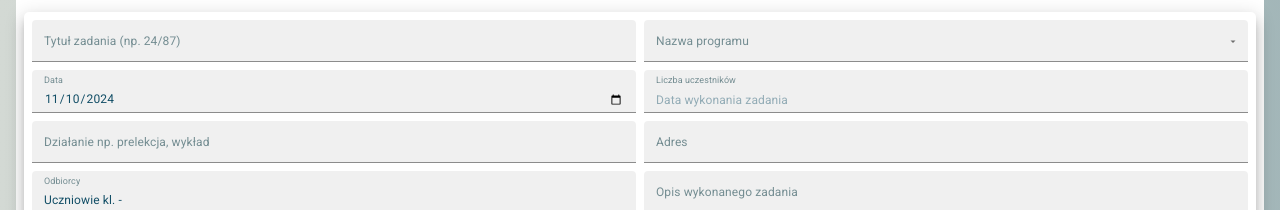
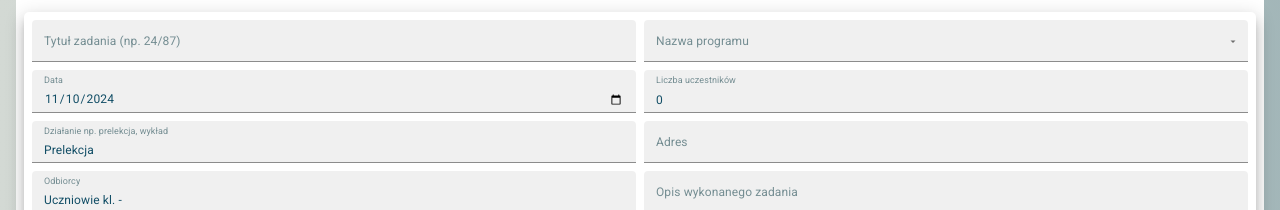
Before and after one commit to Soberek/edureport-app, a React (Vite) app: page /izrz-generator in a window 1280 px wide. Shown: the part 120-330 px from the top of the page. Built offline with nearby package versions, Linux system fonts and the light colour scheme; no server answers; sample sign-in values are in the browser's storage.

Commit message:
refactor: camelCase naming convention

```diff
--- a/src/pages/IzrzGenerator/IzrzGenerator.tsx
+++ b/src/pages/IzrzGenerator/IzrzGenerator.tsx
@@ -39,7 +39,7 @@ const TaskForm: React.FC = () => {
             >
               <Grid size={{ xs: 12, sm: 6 }}>
                 <Field
-                  name="izrz_title"
+                  name="izrzTitle"
                   as={TextField}
                   label="Tytuł zadania (np. 24/87)"
                   size="small"
@@ -53,11 +53,11 @@ const TaskForm: React.FC = () => {
                   disablePortal
                   options={programNames.map((programName) => programName.name)}
                   onChange={(_, newValue) => {
-                    setFieldValue("program_name", newValue); // Update the form value
+                    setFieldValue("programName", newValue); // Update the form value
                   }}
                   renderInput={(params) => (
                     <Field
-                      name="program_name"
+                      name="programName"
                       type="string"
                       as={TextField}
                       label="Nazwa programu"
@@ -85,7 +85,7 @@ const TaskForm: React.FC = () => {
 
               <Grid size={{ xs: 12, sm: 6 }}>
                 <Field
-                  name="people_count"
+                  name="peopleCount"
                   as={TextField}
                   label="Liczba uczestników"
                   placeholder="Data wykonania zadania"
@@ -99,7 +99,7 @@ const TaskForm: React.FC = () => {
 
               <Grid size={{ xs: 12, sm: 6 }}>
                 <Field
-                  name="action_name"
+                  name="actionName"
                   as={TextField}
                   label="Działanie np. prelekcja, wykład"
                   size="small"
```
